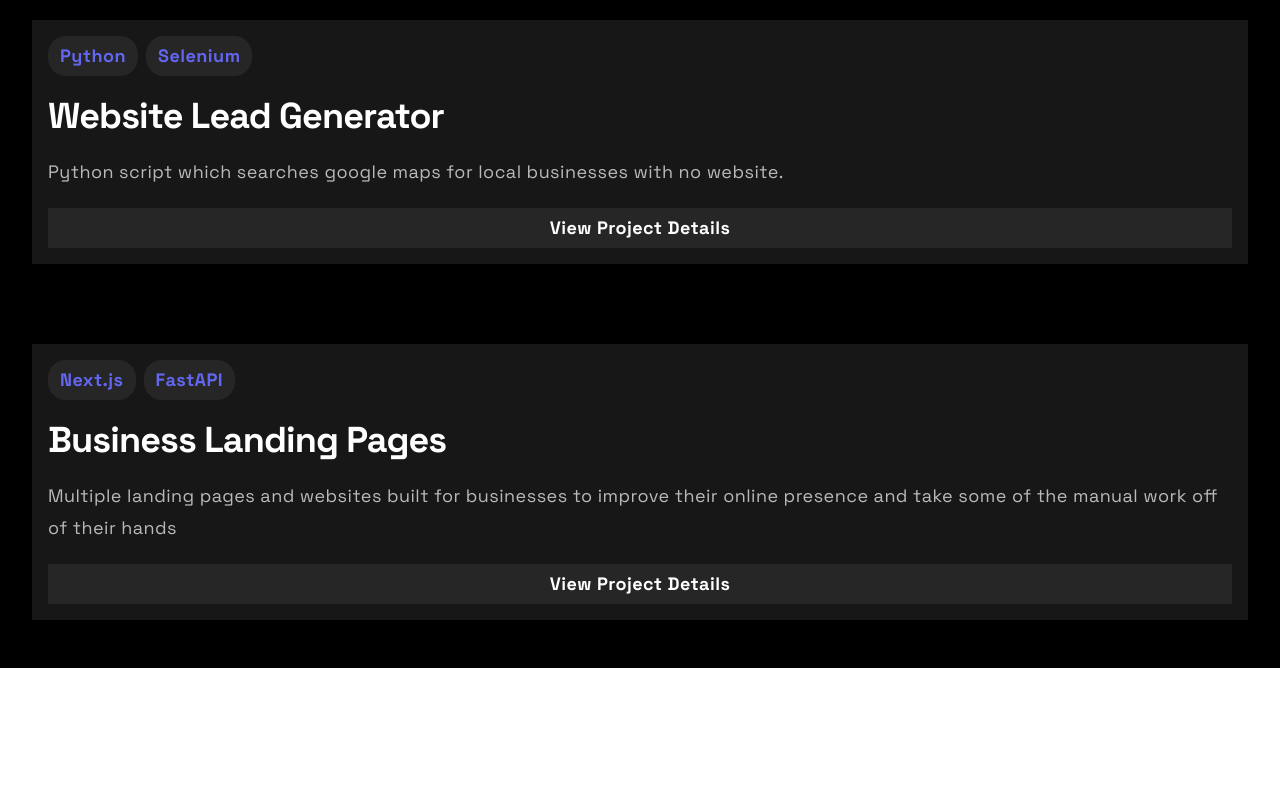
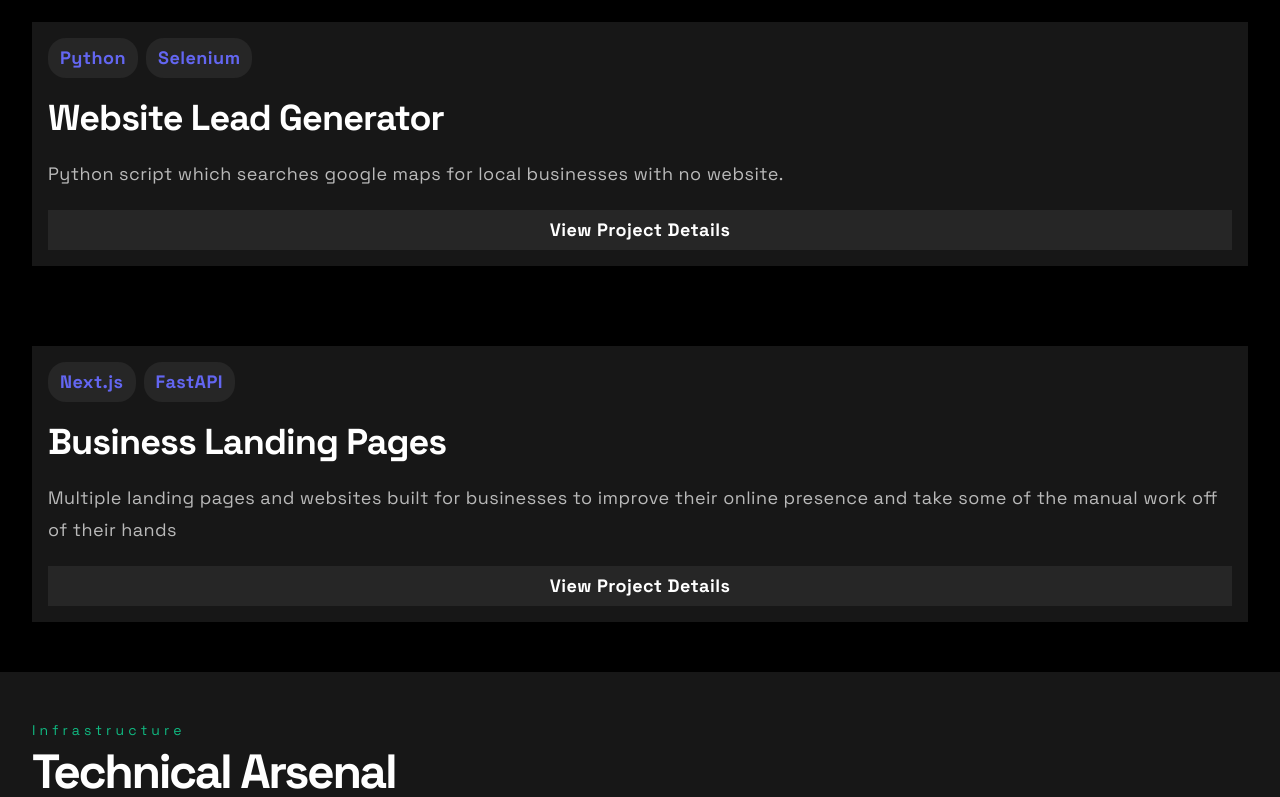
Before and after one commit to Supa999/Kev.Dev, a Next.js app: page / in a window 1280 px wide. Shown: the part 2000-2797 px from the top of the page. Before the commit the page ends 2668 px from the top, so only its background shows below. Built offline with nearby package versions, Linux system fonts and the light colour scheme.

Commit message:
Added skill set section and started CTA section

```diff
--- /dev/null
+++ b/app/ContactForm.tsx
@@ -0,0 +1,10 @@
+'use client'
+import React from 'react'
+
+export default function ContactForm() {
+  return (
+    <form>
+
+    </form>
+  )
+}
--- a/app/components/Header.tsx
+++ b/app/components/Header.tsx
@@ -4,7 +4,7 @@ import Hamburger from './nav/Hamburger'
 
 export default function Header() {
   return (
-    <header className="h-20 flex items-center justify-between px-8 bg-neutral-900 fixed top-0 w-full z-50">
+    <header className="h-20 flex items-center justify-between px-8 bg-neutral-950 fixed top-0 w-full z-50">
       <TextAnimate animate="slideRight" as="h1" className='text-primary-color text-5xl font-extrabold tracking-tighter [-webkit-text-stroke:2px_#000000]'>
         Kev.Dev
       </TextAnimate>
--- /dev/null
+++ b/app/components/landing/CTASection.tsx
@@ -0,0 +1,32 @@
+import React from "react";
+import { TextAnimate } from "@/components/ui/text-animate";
+
+export default function CTASection() {
+  return (
+    <section className="bg-black border-y-2 border-black min-h-screen px-8 py-12">
+      <div className="space-y-20">
+        <div className="space-y-2">
+          <TextAnimate
+            animation="slideRight"
+            as="p"
+            className="text-primary-color text-sm tracking-[0.3em]"
+            duration={0.7}
+          >
+            Lets Collaborate
+          </TextAnimate>
+          <TextAnimate
+            animation="slideRight"
+            as="h2"
+            className="text-white text-5xl font-bold tracking-tighter"
+            duration={0.7}
+          >
+            Ready to start your next technical project?
+          </TextAnimate>
+          <TextAnimate animation="slideRight" as='p' className='text-white/70 text-lg tracking-wide leading-8 mt-10'>
+            Whether you need a full-scale web application or custom automation logic, I&apos;m here to build it. Reach out for a consultation.
+          </TextAnimate>
+        </div>
+      </div>
+    </section>
+  );
+}
--- a/app/components/landing/CaseStudy.tsx
+++ b/app/components/landing/CaseStudy.tsx
@@ -69,7 +69,7 @@ function renderCaseStudies() {
 
 export default function CaseStudy() {
   return (
-    <section className="bg-black min-h-screen px-8 py-12">
+    <section className="bg-black min-h-screen px-8 py-12 border-y-2 border-black">
       <div className="space-y-20">
         <div className="space-y-2">
           <TextAnimate
--- a/app/components/landing/Services.tsx
+++ b/app/components/landing/Services.tsx
@@ -23,13 +23,13 @@ const services: ServicesType[] = [
   {
     title: "Python Automation",
     desc: "Streamlining complex operations through custom scripting, data scraping, and API integrations. Turning manual toil into automated efficiency",
-    icon: Database,
+    icon: Code,
     href: "",
   },
   {
     title: "Java Backend",
     desc: "Enterprise-grade server-side architecture using Spring Boot. Sca;able, secure, and resilient systems for mission-critical applications.",
-    icon: Code,
+    icon: Database,
     href: "",
   },
 ];
--- /dev/null
+++ b/app/components/landing/TechnicalArsenal.tsx
@@ -0,0 +1,57 @@
+import { ComponentType, SVGProps } from "react";
+import { TextAnimate } from "@/components/ui/text-animate";
+import { Code, Coffee, Database } from "lucide-react";
+
+type TechnicalArsenalType = {
+  name: string;
+  icon: ComponentType<SVGProps<SVGSVGElement>>;
+};
+
+const arsenal: TechnicalArsenalType[] = [
+  { name: "Python", icon: Code },
+  { name: "Java", icon: Coffee },
+  { name: "Databases", icon: Database },
+];
+
+function renderArsenal() {
+  return arsenal.map((arsenalItem) => {
+    const IconComponent = arsenalItem.icon;
+    return (
+      <div
+        key={arsenalItem.name}
+        className="bg-neutral-800 p-12 w-46 h-46 flex flex-col items-center justify-center"
+      >
+        <IconComponent className="size-12 text-secondary-color" />
+        <p className="text-secondary-color text-2xl">{arsenalItem.name}</p>
+      </div>
+    );
+  });
+}
+
+export default function TechnicalArsenal() {
+  return (
+    <section className="bg-neutral-900 min-h-screen px-8 py-12">
+      <div className="space-y-20">
+        <div className="space-y-2">
+          <TextAnimate
+            animation="slideRight"
+            as="p"
+            className="text-secondary-color text-sm tracking-[0.3em]"
+            duration={0.7}
+          >
+            Infrastructure
+          </TextAnimate>
+          <TextAnimate
+            animation="slideRight"
+            as="h2"
+            className="text-white text-5xl font-bold tracking-tighter"
+            duration={0.7}
+          >
+            Technical Arsenal
+          </TextAnimate>
+        </div>
+        <div className="flex flex-col items-center justify-center gap-22">{renderArsenal()}</div>
+      </div>
+    </section>
+  );
+}
--- /dev/null
+++ b/app/components/svg/NextJsSVG.tsx
@@ -0,0 +1,7 @@
+import React from 'react'
+
+export default function NextJsSVG() {
+  return (
+    <svg viewBox="0 0 512 512" xmlns="http://www.w3.org/2000/svg" fillRule="evenodd" clipRule="evenodd" strokeLinejoin="round" strokeMiterlimit="2"><g transform="translate(.722 .64) scale(6.375)"><circle cx="40" cy="40" r="40"/><path d="M66.448 70.009L30.73 24H24v31.987h5.384v-25.15l32.838 42.427a40.116 40.116 0 004.226-3.255z" fill="url(#prefix___Linear1)" fill-rule="nonzero"/><path fill="url(#prefix___Linear2)" d="M51.111 24h5.333v32h-5.333z"/></g><defs><linearGradient id="prefix___Linear1" x1="0" y1="0" x2="1" y2="0" gradientUnits="userSpaceOnUse" gradientTransform="rotate(51.103 -29.93 76.555) scale(25.1269)"><stop offset="0" stop-color="#fff"/><stop offset="1" stop-color="#fff" stop-opacity="0"/></linearGradient><linearGradient id="prefix___Linear2" x1="0" y1="0" x2="1" y2="0" gradientUnits="userSpaceOnUse" gradientTransform="rotate(90.218 14.934 38.787) scale(23.50017)"><stop offset="0" stop-color="#fff"/><stop offset="1" stop-color="#fff" stop-opacity="0"/></linearGradient></defs></svg>
+  )
+}
--- a/app/page.tsx
+++ b/app/page.tsx
@@ -2,6 +2,8 @@ import React from 'react'
 import Hero from './components/landing/Hero'
 import Services from './components/landing/Services'
 import CaseStudy from './components/landing/CaseStudy'
+import TechnicalArsenal from './components/landing/TechnicalArsenal'
+import CTASection from './components/landing/CTASection'
 
 export default function LandingPage() {
   return (
@@ -9,6 +11,8 @@ export default function LandingPage() {
       <Hero />
       <Services />
       <CaseStudy />
+      <TechnicalArsenal />
+      <CTASection />
     </section>
   )
 }
```
